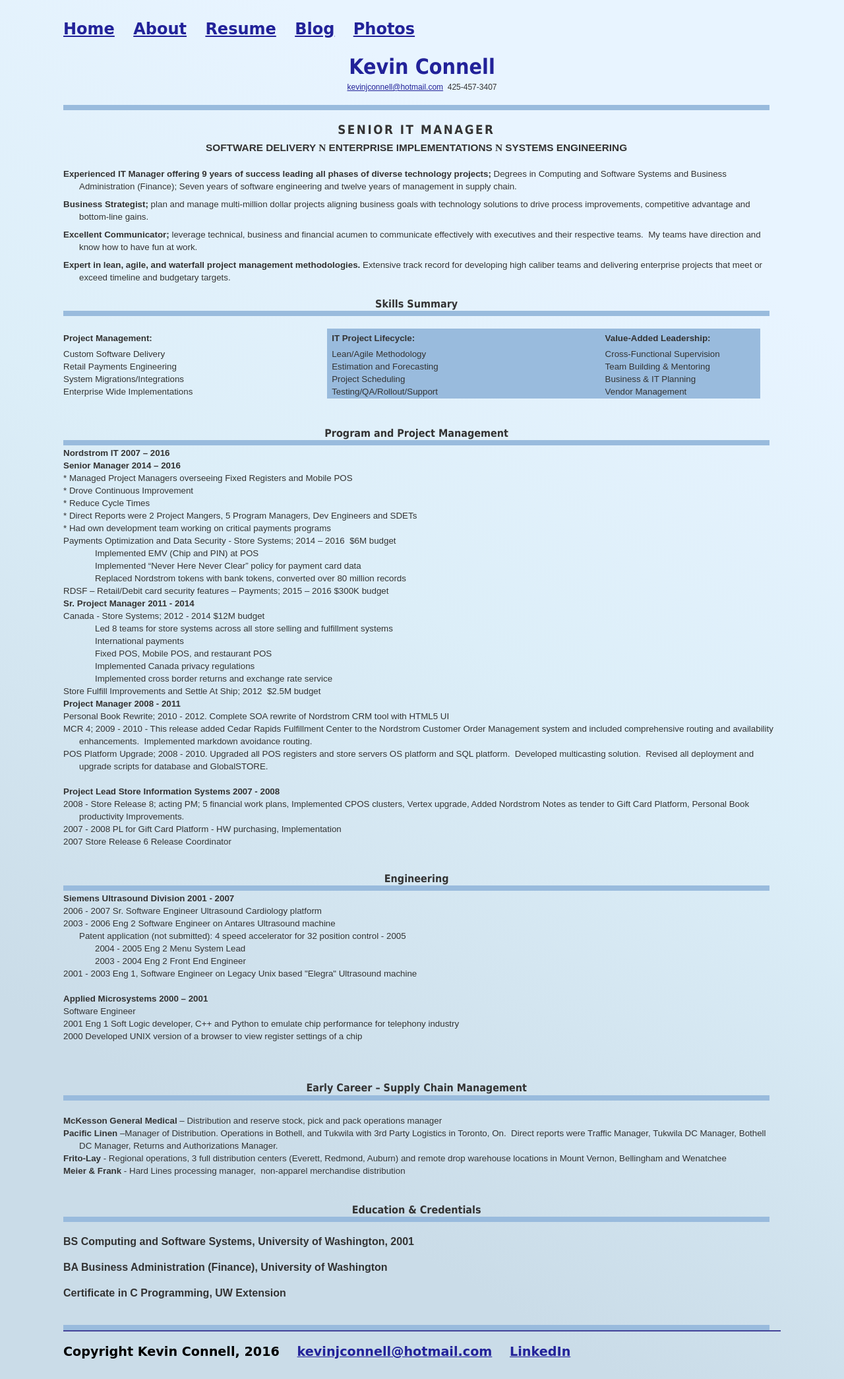
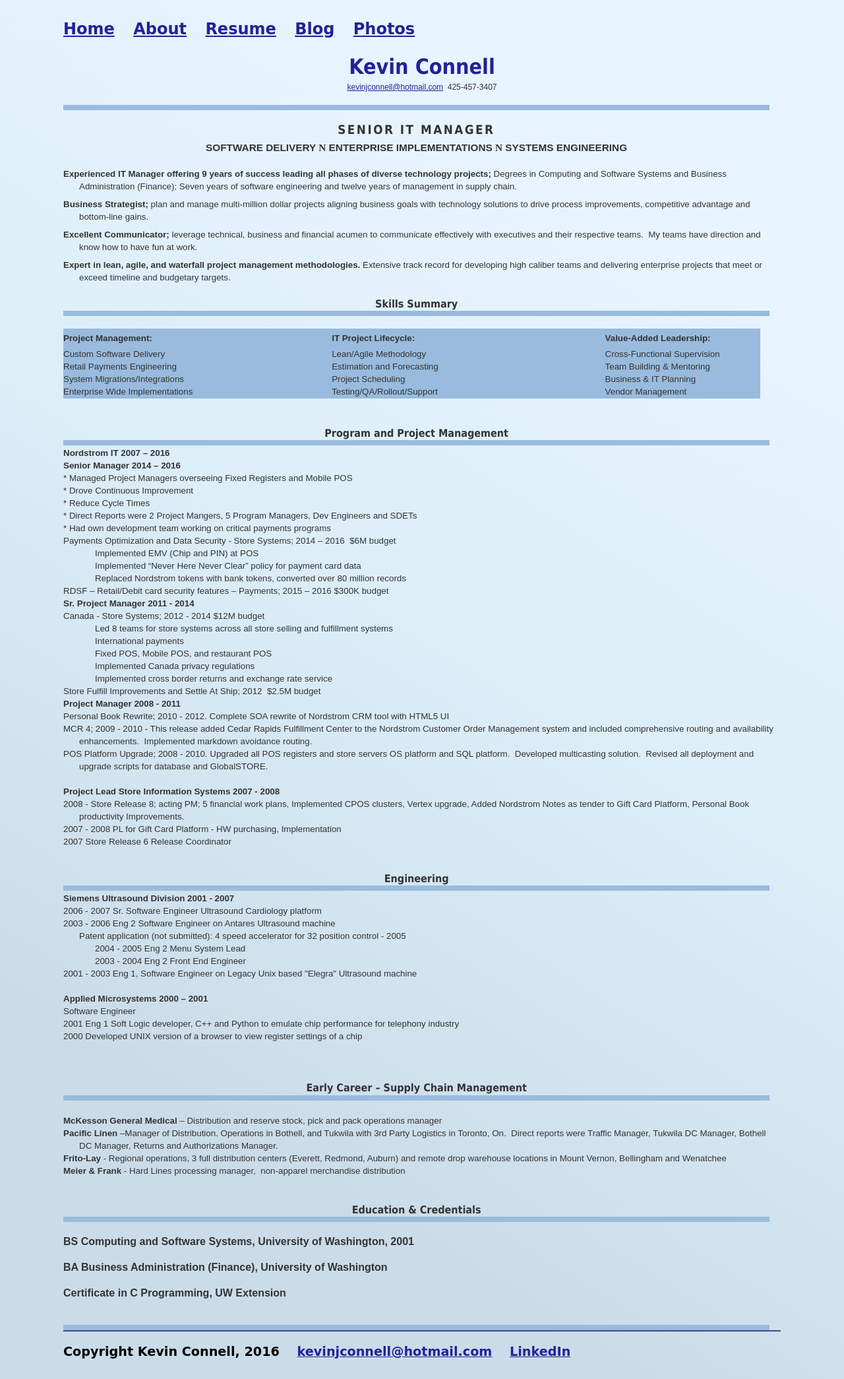
Before and after one commit to mo4dawg/mo4dawg.github.io, a Jekyll site: the page built from CV/index.html, in a window 1280 px wide. Shown: the whole page at 66% size. Built offline with Jekyll 4.4.1, drawn with Linux system fonts in a browser that asks for light colours.

Commit message:
Update index.html

```diff
--- a/CV/index.html
+++ b/CV/index.html
@@ -150,6 +150,9 @@
 	font-size:12.0pt;
 	font-family:"Times New Roman","serif";
 	mso-fareast-font-family:"Times New Roman";}
+td
+	{background:#99BBDD;
+	}
 span.fieldlabel
 	{mso-style-name:fieldlabel;
 	mso-style-unhide:no;}
@@ -222,6 +225,7 @@
 	mso-fareast-font-family:"Times New Roman";}
 table tr
 	{background-color:99BBDD;
+	color:#EFEFEF;
 	}
 span.wrappable
 	{mso-style-name:wrappable;
@@ -441,7 +445,7 @@
  style='margin: 0px;
  mso-padding-alt:0in 5.4pt 0in 5.4pt'>
  <tr style='mso-yfti-irow:0;mso-yfti-firstrow:yes;mso-yfti-lastrow:yes'>
-  <td width = "400" valign=top style=color:#EFEFEF;padding:0in 5.4pt 0in 5.4pt'>
+  <td width = "400" valign=top style=padding:0in 5.4pt 0in 5.4pt'>
   <p class=MsoNormal style='margin-top:2.0pt;margin-right:0in;margin-bottom:
   4.0pt;margin-left:0in;line-height:normal'><span style='mso-bookmark:top'><b
   style='mso-bidi-font-weight:normal'><span style='font-size:10.0pt;font-family:
```
